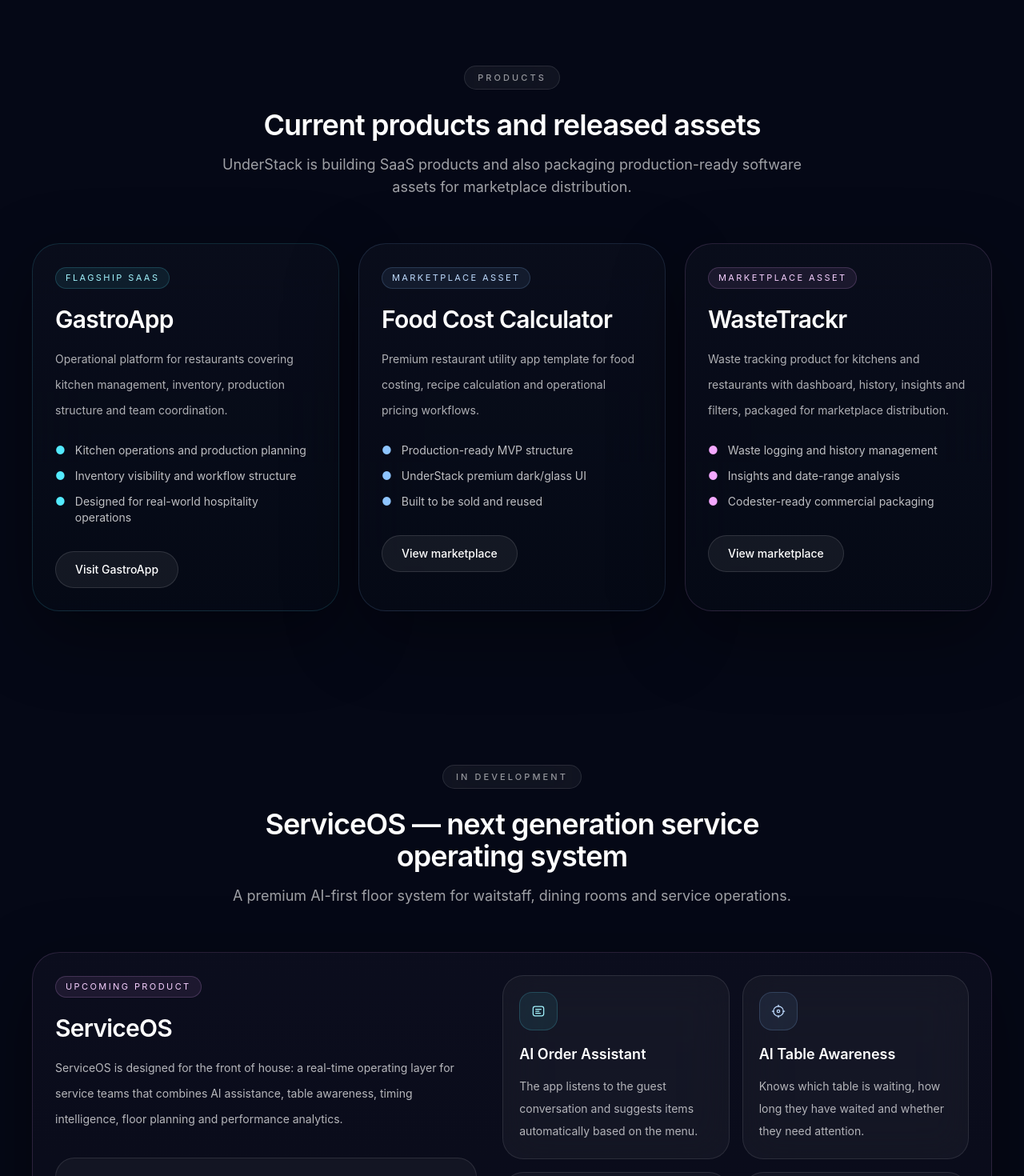
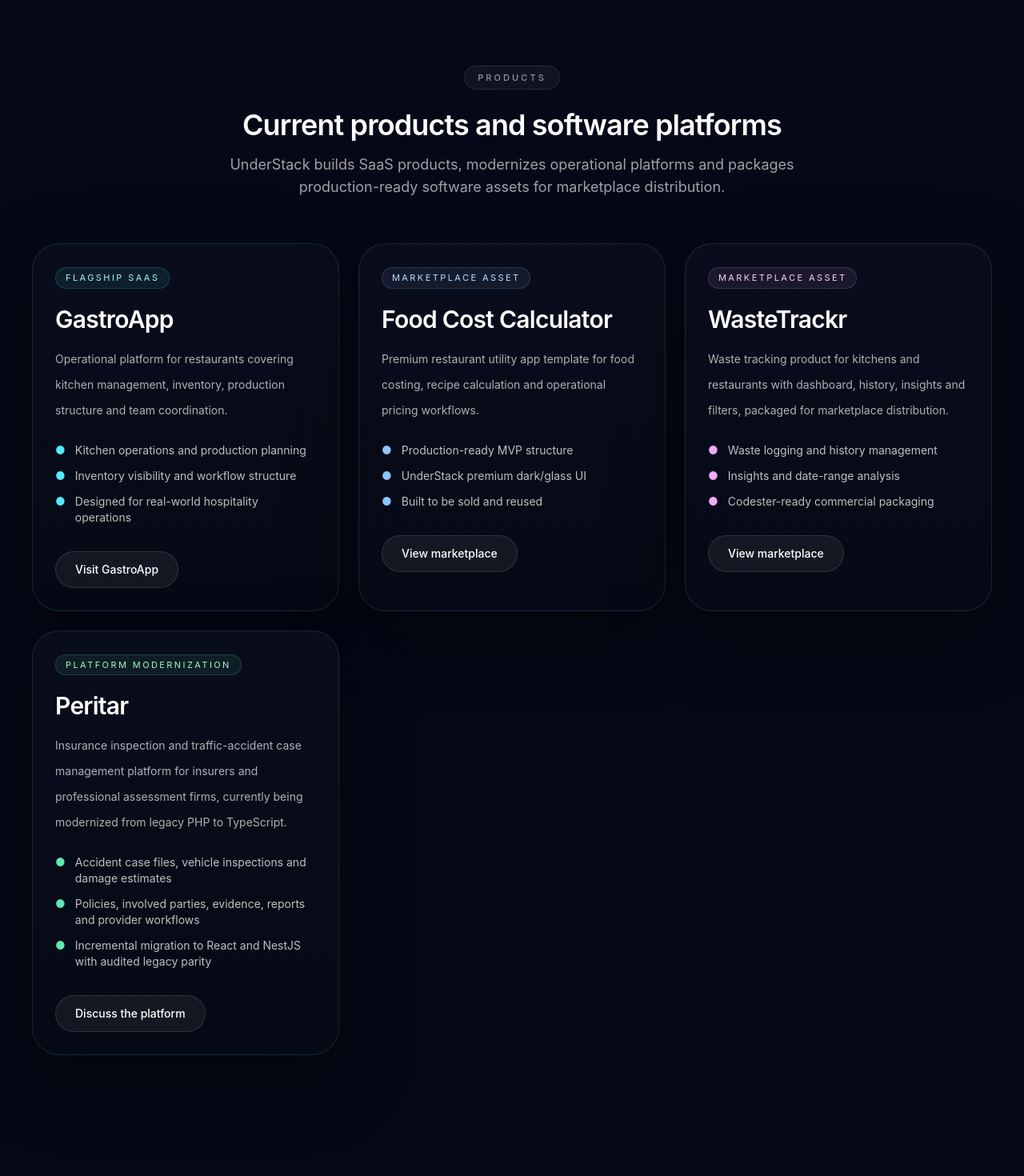
Before and after one commit to Dposleman/understack-site, a React (Vite) app: page / in a window 1280 px wide. Shown: the part 5660-7130 px from the top of the page at 80% size. Built offline with nearby package versions, Linux system fonts and the light colour scheme.

Commit message:
feat: add Peritar to product portfolio

```diff
--- a/src/App.tsx
+++ b/src/App.tsx
@@ -748,6 +748,26 @@ const productCards = [
       external: false,
     },
   },
+  {
+    badge: "Platform modernization",
+    title: "Peritar",
+    description:
+      "Insurance inspection and traffic-accident case management platform for insurers and professional assessment firms, currently being modernized from legacy PHP to TypeScript.",
+    bullets: [
+      "Accident case files, vehicle inspections and damage estimates",
+      "Policies, involved parties, evidence, reports and provider workflows",
+      "Incremental migration to React and NestJS with audited legacy parity",
+    ],
+    accent:
+      "border-emerald-300/14 bg-[linear-gradient(180deg,rgba(10,14,28,0.92),rgba(6,10,22,0.82))] hover:border-emerald-300/24 hover:shadow-[0_0_0_1px_rgba(52,211,153,0.14),0_0_40px_rgba(52,211,153,0.14),0_0_100px_rgba(16,185,129,0.12),0_28px_80px_rgba(2,6,23,0.58)]",
+    badgeTone: "border-emerald-300/18 bg-emerald-300/8 text-emerald-200",
+    bulletTone: "text-emerald-300",
+    cta: {
+      label: "Discuss the platform",
+      href: `mailto:${CONTACT_EMAIL}`,
+      external: true,
+    },
+  },
 ];
 
 function SectionHeader({
@@ -1173,8 +1193,8 @@ function HomePage() {
         <section id="products" className="mx-auto w-full max-w-7xl px-6 py-24 sm:px-8 lg:px-10">
           <SectionHeader
             eyebrow="Products"
-            title="Current products and released assets"
-            description="UnderStack is building SaaS products and also packaging production-ready software assets for marketplace distribution."
+            title="Current products and software platforms"
+            description="UnderStack builds SaaS products, modernizes operational platforms and packages production-ready software assets for marketplace distribution."
           />
 
           <div className="mt-14 grid gap-6 xl:grid-cols-3">
```
